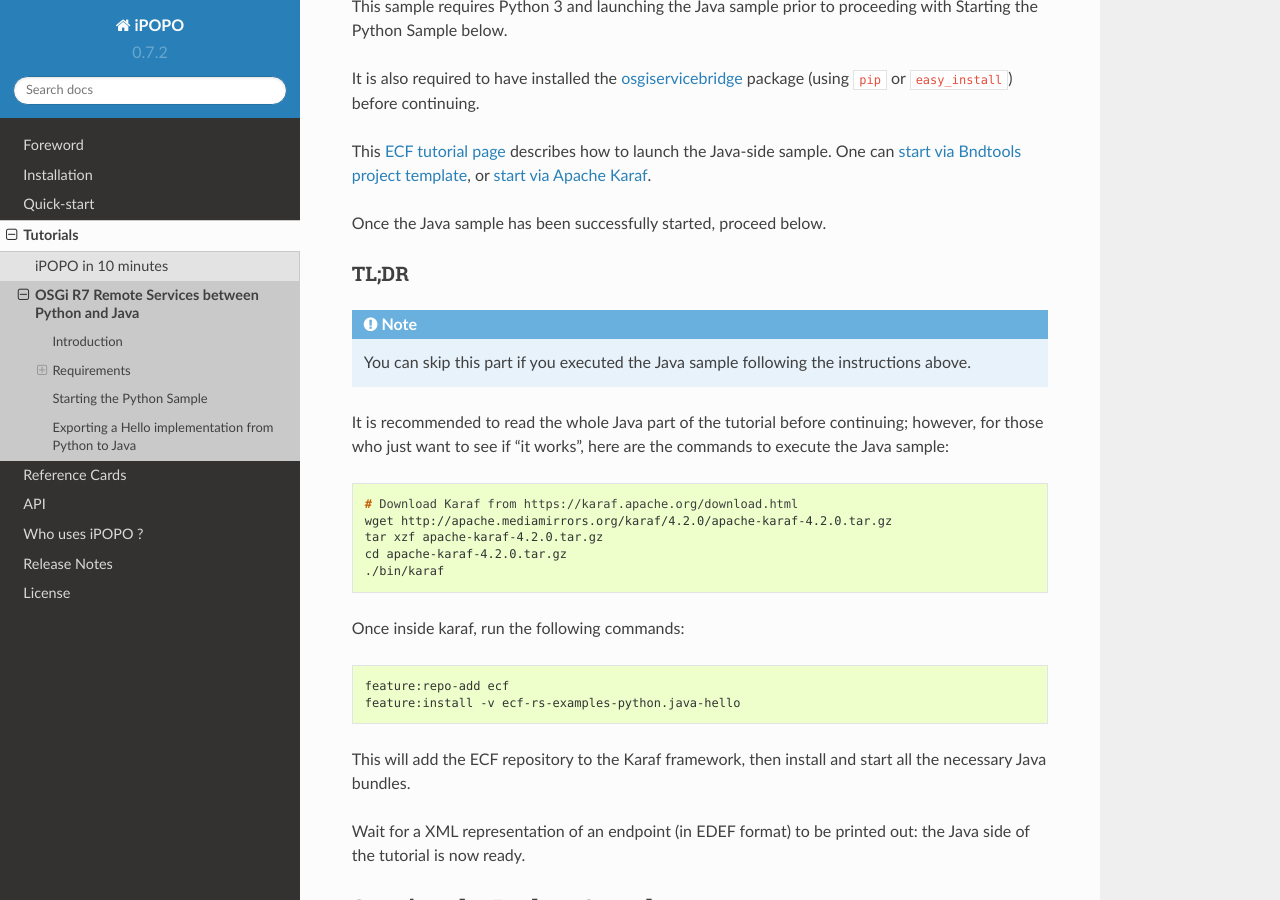
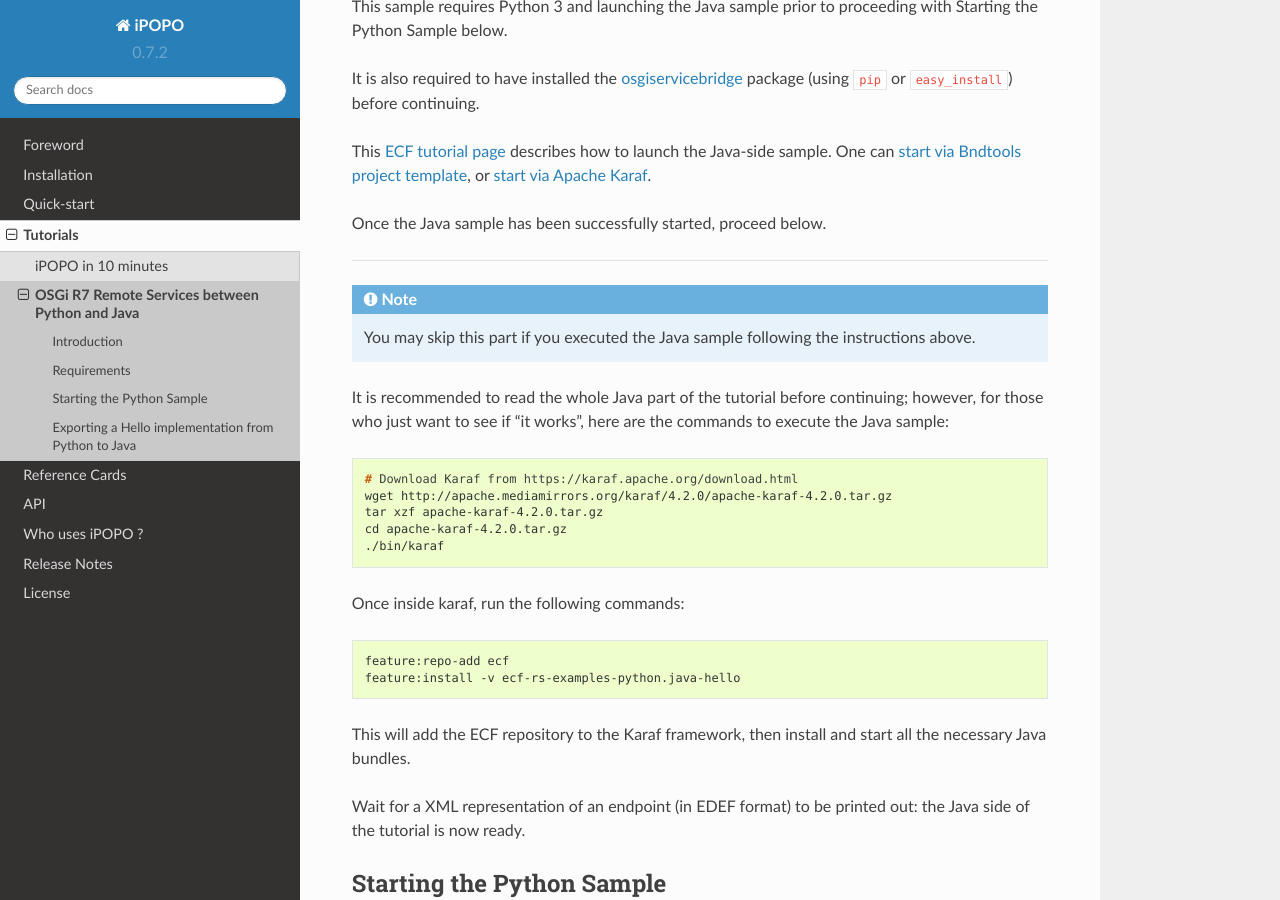
Before and after one commit to tcalmant/ipopo, a Sphinx documentation site: the page built from docs/tutorials/rsa_pythonjava.rst, in a window 1280 px wide and 900 px high, scrolled down 482 px. Built offline with Sphinx 7.4.7 and the Read the Docs theme 2.0.0, drawn with Linux system fonts in a browser that asks for light colours; pages that are not in the unit, such as notebooks, are missing from menus.

Commit message:
Update rsa_pythonjava.rst

```diff
--- a/docs/tutorials/rsa_pythonjava.rst
+++ b/docs/tutorials/rsa_pythonjava.rst
@@ -31,10 +31,9 @@
 
 Once the Java sample has been successfully started, proceed below.
 
-TL;DR
 -----
 
-.. note:: You can skip this part if you executed the Java sample following the
+.. note:: You may skip this part if you executed the Java sample following the
    instructions above.
 
 It is recommended to read the whole Java part of the tutorial before
```
